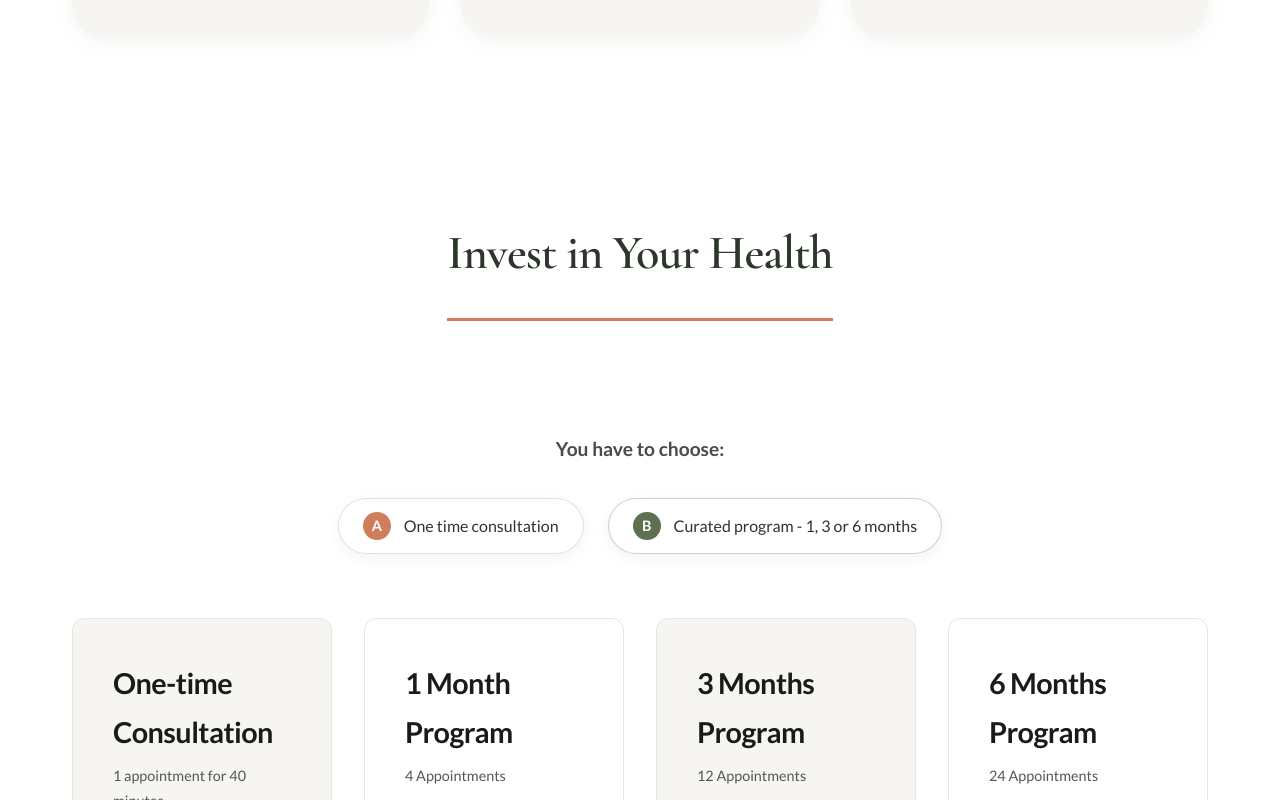
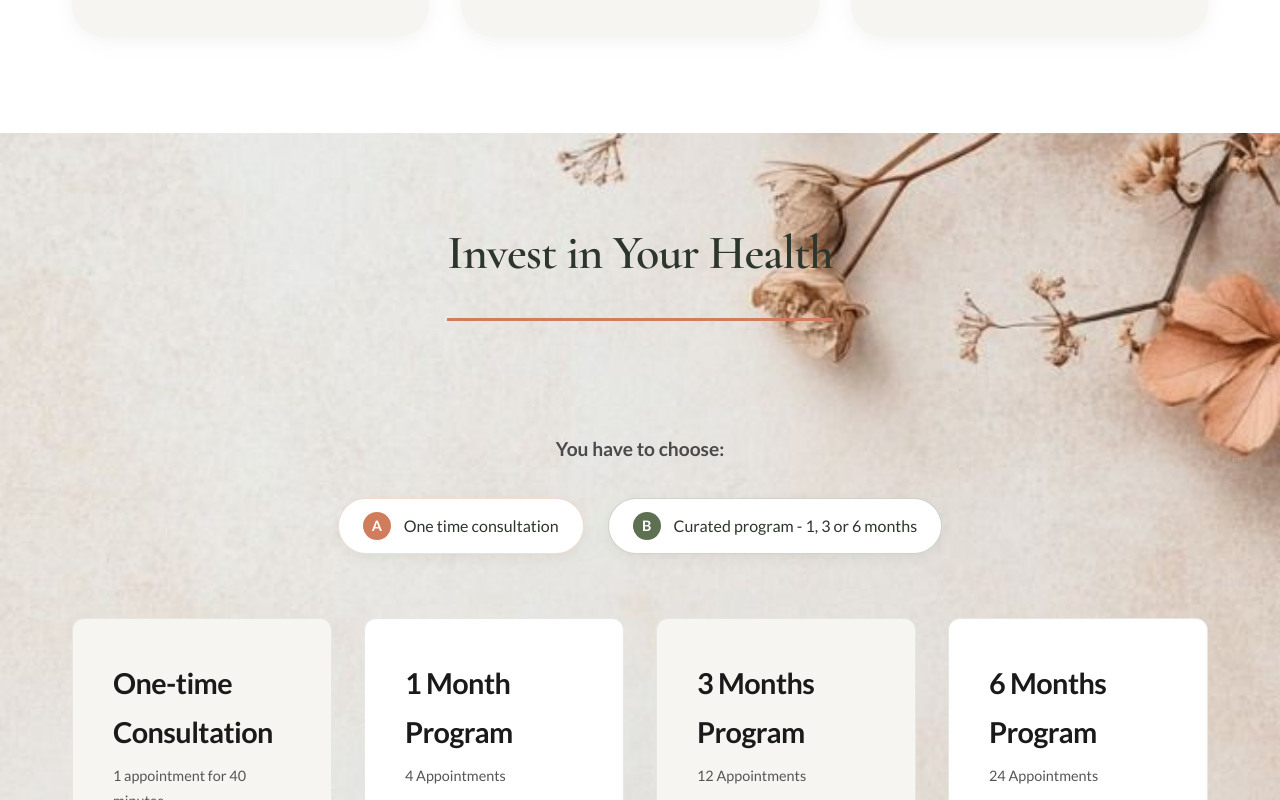
Before and after one commit to aftabalam1210/nutriwellness, a React (Vite) app: page / in a window 1280 px wide. Shown: the part 2520-3320 px from the top of the page. Built offline with nearby package versions, Linux system fonts and the light colour scheme.

Commit message:
bg_price

```diff
--- a/src/components/Pricing.css
+++ b/src/components/Pricing.css
@@ -1,8 +1,10 @@
 /* Pricing.css */
 .pricing {
     padding: 80px 0;
-    background-color: white;
-    /* Clean white background like image */
+    background-image: url('../assets/WhatsApp Image 2026-05-24 at 12.08.42 PM.jpeg');
+    background-size: cover;
+    background-position: center;
+    background-repeat: no-repeat;
 }
 
 /* Toggle Switch */
```
Also changed, not shown: src/assets/WhatsApp Image 2026-05-24 at 12.08.42 PM.jpeg (added).
